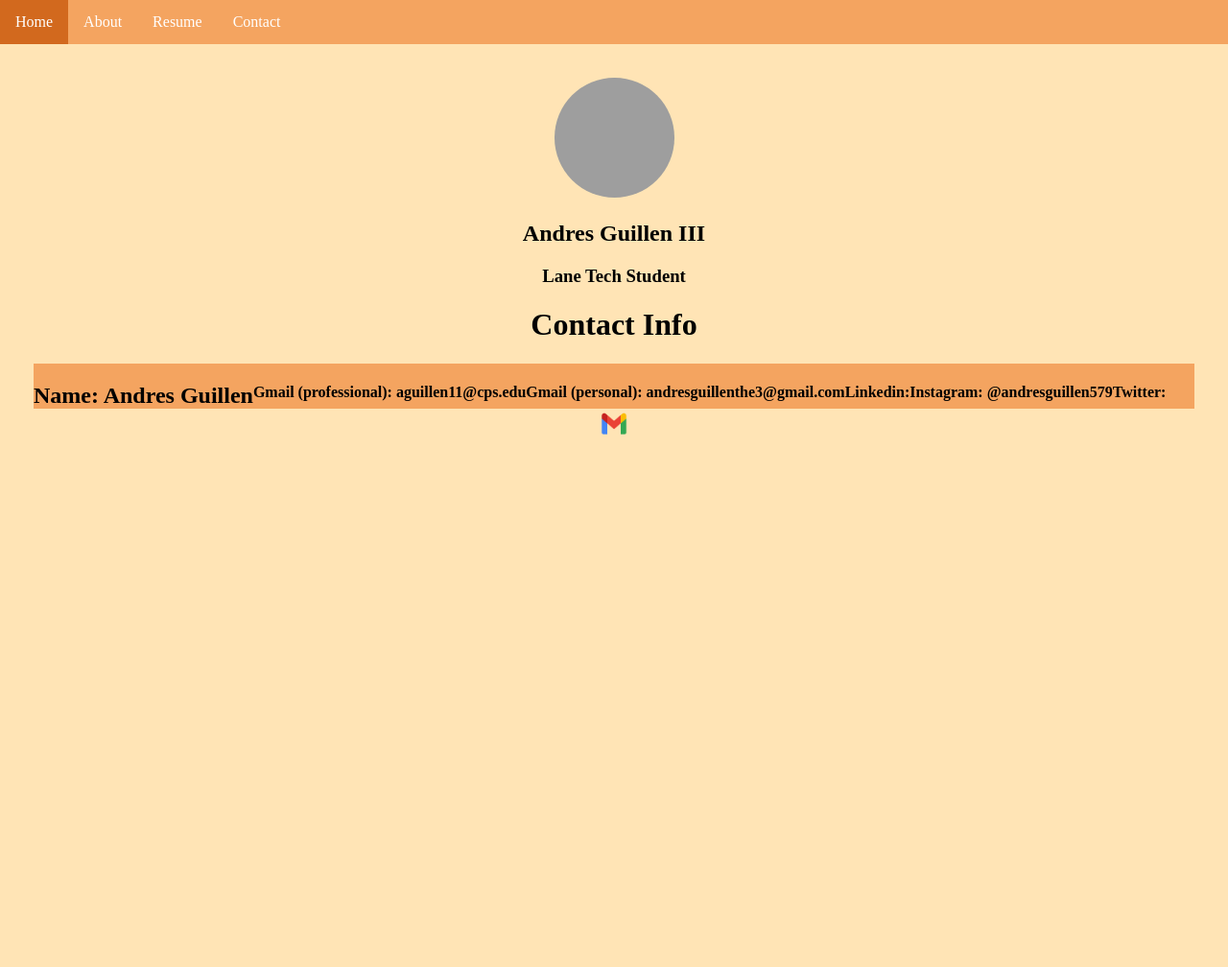
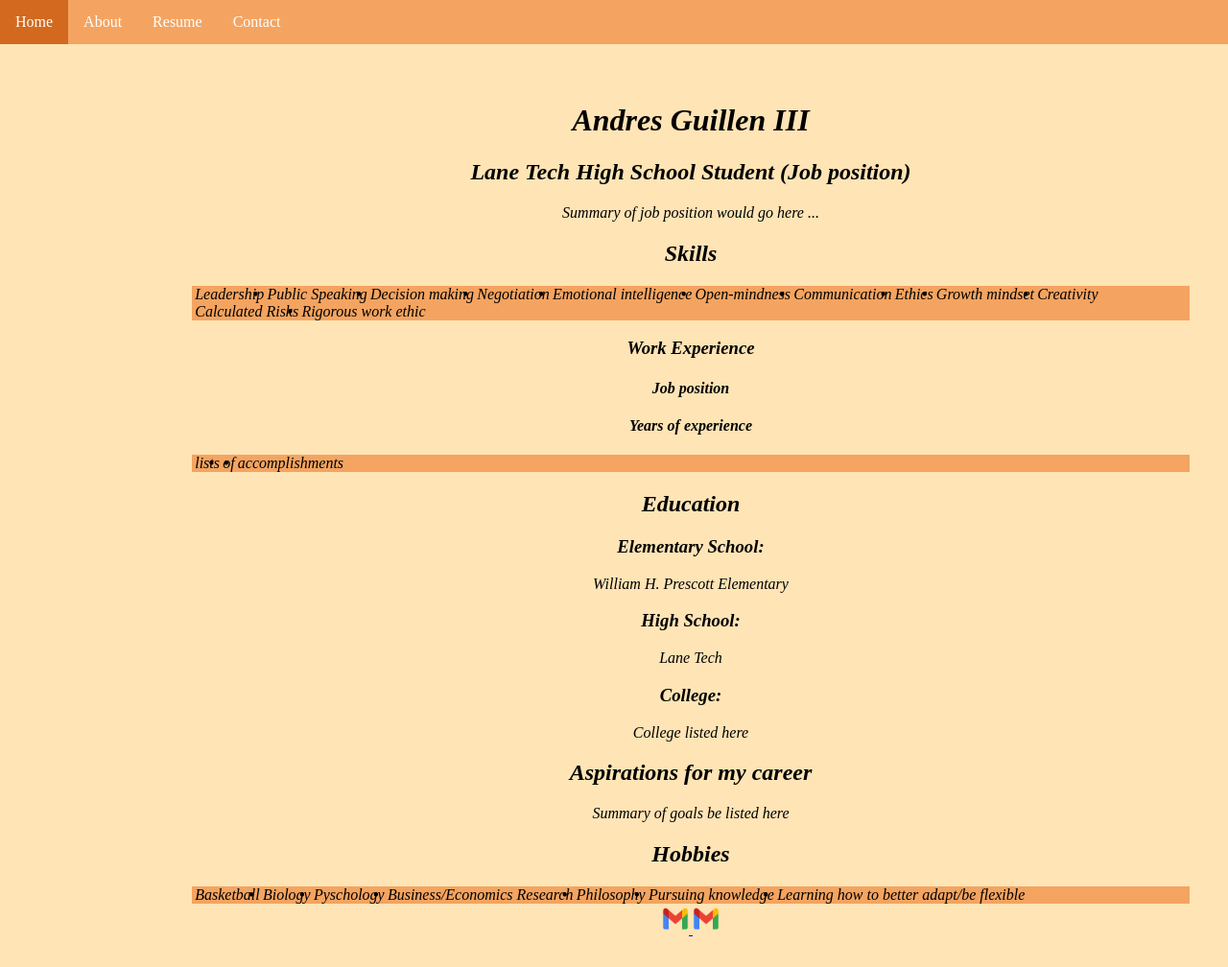
Before and after one commit to andresguillen67/resume-website, a plain HTML site: page resume.html in a window 1280 px wide. Shown: the whole page at 96% size. Before the commit the page ends 800 px from the top, so only its background shows below. Drawn offline with Linux system fonts and the light colour scheme; grey boxes are pictures that could not be loaded.

Commit message:
updating other pages with orange theme

```diff
--- a/resume.html
+++ b/resume.html
@@ -1,9 +1,9 @@
 <!DOCTYPE html>
 <html lang="en">
+    <link rel="stylesheet" href="style.css">
     <head>
-        <link rel="stylesheet" href="style.css">
         <title>
-            Andres Guillen III Resume | Contact Info
+            Andres Guillen III Resume | Resume
         </title>
     </head>
 
@@ -19,59 +19,167 @@
             </nav>
         </div>
         <div class="page-wrapper">
-        <div id="profile">
-            <div><img id="ResumePicture" height="125" width="125" src="images/Profile.jpg"></div>
-            <h2 class="Menu">
-                Andres Guillen III
-            </h2>
-            <h3 class="Menu">
-                Lane Tech Student
-            </h3>
-
-        </div>
-
-        <div id="contact-info-wrapper">
-             <div id="contact-info-header">
-                <h1>Contact Info</h1>
-            </div>
-            <ul>
-                <h2>
-                <li>Name: Andres Guillen</li>
-                </h2>
 
 
+
+
+                <div class="resumecontent">
+                    <div>
+                        <h1>
+                            Andres Guillen III
+                        </h1>
+                    </div>
+                    <div>
+                        <h2>
+                            Lane Tech High School Student (Job position)
+                        </h2>
+                    </div>
+                    <div>
+                        <p>
+                            Summary of job position would go here ...
+                        </p>
+                    <div>
+                        <h2>
+                            Skills
+                        </h2>
+                    </div>
+                    <div>
+                        <ul>
+                            <li>
+                                Leadership
+                            </li>
+                            <li>
+                                Public Speaking
+                            </li>
+                            <li>
+                                Decision making
+                            </li>
+                            <li>
+                                 Negotiation
+                            </li>
+                            <li>
+                                Emotional intelligence
+                            </li>
+                            <li>
+                                Open-mindness
+                            </li>
+                            <li>
+                                Communication
+                            </li>
+                            <li>
+                                Ethics
+                            </li>
+                            <li>
+                               Growth mindset
+                            </li>
+                            <li>
+                                Creativity
+                            </li>
+                            <li>
+                                Calculated Risks
+                            </li>
+                             <li>
+                                Rigorous work ethic
+                            </li>
+                        </ul>
+                    </div>
+                    <div>
+                    <h3>
+                         Work Experience
+                    </h3>
+                    </div>
                     <div>
                         <h4>
-                <li>Gmail (professional): aguillen11@cps.edu</li>
+                            Job position
                         </h4>
                     </div>
                     <div>
                         <h4>
-                <li>Gmail (personal): andresguillenthe3@gmail.com</li>
+                            Years of experience
                         </h4>
                     </div>
                     <div>
-                <h4>
-                <li>Linkedin:<li>
-                </h4>
+                        <ul>
+                             <li>
+                                lists
+                            </li>
+                            <li>
+                                of
+                            </li>
+                            <li>
+                                accomplishments
+                            </li>
+                        </ul>
+                            <h2>
+                                Education
+                            </h2>
+                            <h3>
+                                Elementary School:
+                            </h3>
+                            <p>
+                                William H. Prescott Elementary
+                            </p>
+                            <h3>
+                                High School:
+                            </h3>
+                            <p>
+                                Lane Tech
+                            </p>
                     </div>
                     <div>
-                <h4>
-                <li>Instagram: @andresguillen579</li>
-                </h4>
+                        <h3>
+                            College:
+                        </h3>
+                        <p>
+                            College listed here
+                        </p>
+                        <h2>
+                            Aspirations for my career
+                        </h2>
+                        <p>
+                            Summary of goals be listed here
+                        </p>
                     </div>
                     <div>
-                <h4>
-                <li>Twitter:</li>
-                </h4>
+                        <h2>
+                            Hobbies
+                        </h2>
                     </div>
+                    <div>
+                        <ul>
+                            <li>
+                                Basketball
+                            </li>
+                            <li>
+                                Biology
+                            </li>
+                            <li>
+                                Pyschology
+                            </li>
+                            <li>
+                                Business/Economics Research
+                            </li>
+                            <li>
+                                Philosophy
+                            </li>
+                            <li>
+                                Pursuing knowledge
+                            </li>
+                            <li>
+                                Learning how to better adapt/be flexible
+                            </li>
                         </ul>
                     </div>
-        <div id=footer>
+
+                    <div id="footer">
                         <a href="https://mail.google.com/mail/?view=cm&fs=1&to=aguillen11@cps.edu">
-                <img id="Gmail" src="images/Gmail.png" height="32" width="28"> </a>
+                        <img id="Gmail" src="images/Gmail.png" height="32" width="28">
+                        </a>
+                        <a href="https://mail.google.com/mail/?view=cm&fs=1&to=andresguillenthe3@gmail.com">
+                        <img id="Gmail" src="images/Gmail.png" height="32" width="28">
+                        </a>
                     </div>
                 </div>
-
+            </div>
     </body>
 </html>
```
Lines whose indentation alone changed are shown as unchanged.
